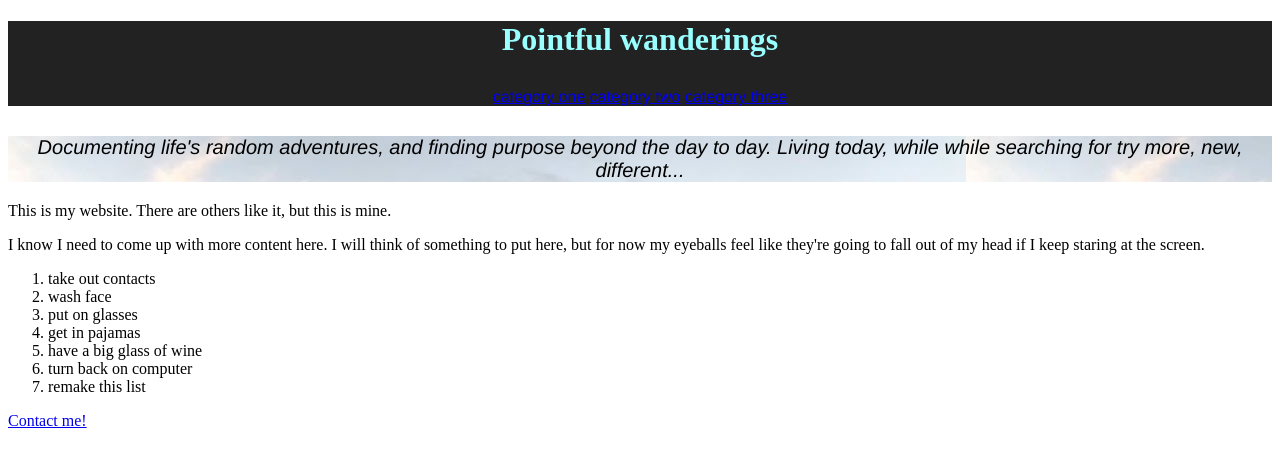
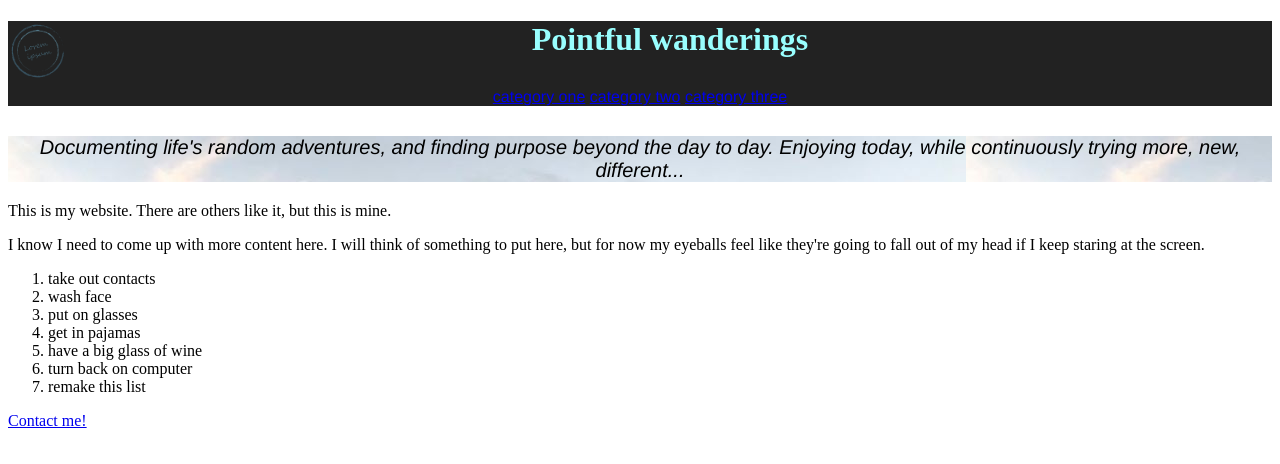
Before and after one commit to kmcniff/kmcniff.github.io, a plain HTML site: page unit_3/index.html in a window 1280 px wide. Drawn offline with Linux system fonts and the light colour scheme; files whose address does not match are found by name.

Commit message:
work please

```diff
--- a/unit_3/index.html
+++ b/unit_3/index.html
@@ -9,7 +9,7 @@
 <body>
 
 	<header>
-		<img src="#" alt="" title="" align="left">
+		<img src="https://kmcniff.github.io/unit_3/images/fakelogo.png" height="60" alt="made up logo" title="katie's super cool future logo" align="left" >
 		<h1>Pointful wanderings</h1>
 
 		<nav>
@@ -20,7 +20,7 @@
 
 	</header>
 
-	<p id="slogan">Documenting life's random adventures, and finding purpose beyond the day to day. Living today, while while searching for try more, new, different...	</p>
+	<p id="slogan">Documenting life's random adventures, and finding purpose beyond the day to day. Enjoying today, while continuously trying more, new, different...	</p>
 
 	<main>
 		<p>This is my website. There are others like it, but this is mine.</p>
```
